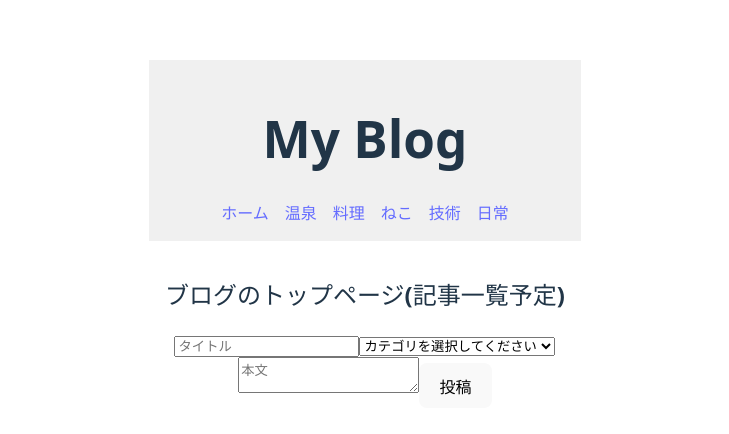
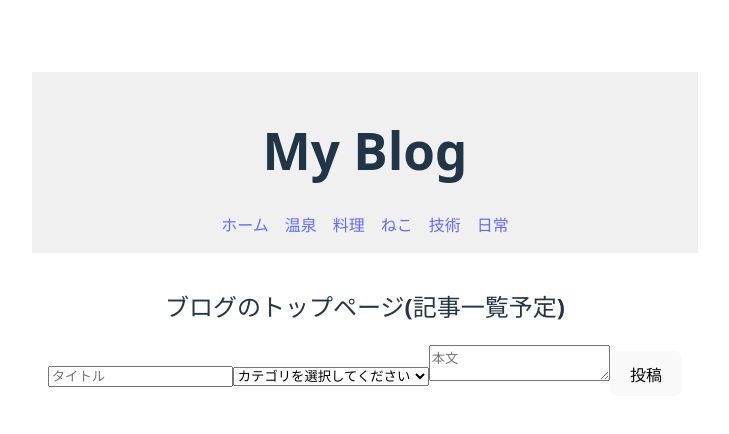
Before and after one commit to sakanataro0113/vite-project, a React (Vite) app: page / in a window 1280 px wide. Shown: the part 158-592 px from the top of the page, without its empty margins (275-1004 px from the left). Built offline with nearby package versions, Linux system fonts and the light colour scheme.

Commit message:
2行目に行ってくれ

```diff
--- a/src/components/PostForm.tsx
+++ b/src/components/PostForm.tsx
@@ -33,21 +33,20 @@ export default function PostForm(){
     };
 
     return(
-        <form onSubmit={handleSubmit} className='flex flex-col gap-4 p-4 max-w-md mx-auto'>
-            <div className='flex w-full gap-4'>
+        <form onSubmit={handleSubmit} className='flex flex-wrap gap-4 p-4 max-w-md mx-auto'>
             <input
                 type='text'
                 placeholder='タイトル'
                 value={title}
                 onChange={(e)=>setTitle(e.target.value)}
-                    className="w-1/2 border p-2 rounded"
+                className="flex-1 border p-2 rounded"
                 required
             />
 
             <select //カテゴリ
                 value={category}
                 onChange={(e)=>setCategory(e.target.value)}
-                    className='w-1/2 border p-2 rounded'
+                className='flex-1 border p-2 rounded'
                 required
             >
                 <option value="" disabled>カテゴリを選択してください</option>
@@ -57,12 +56,11 @@ export default function PostForm(){
                     </option>
                 ))}
             </select>
-            </div>
             <textarea
                 placeholder='本文'
                 value={content}
                 onChange={(e)=>setContent(e.target.value)}
-                className='border p-2 rounded min-h-[120px]'
+                className='w-full border p-2 rounded min-h-[120px]'
                 required
             />
 
```
Lines whose indentation alone changed are shown as unchanged.
